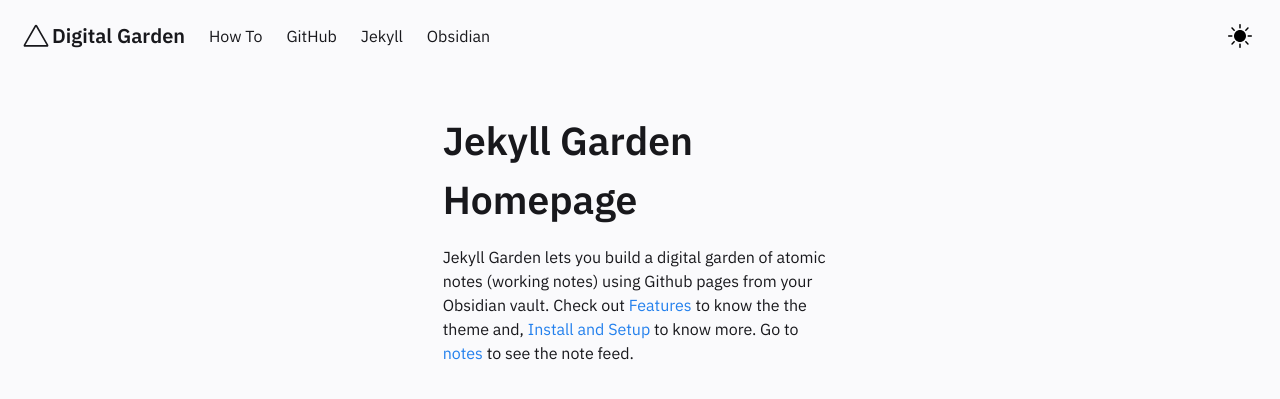
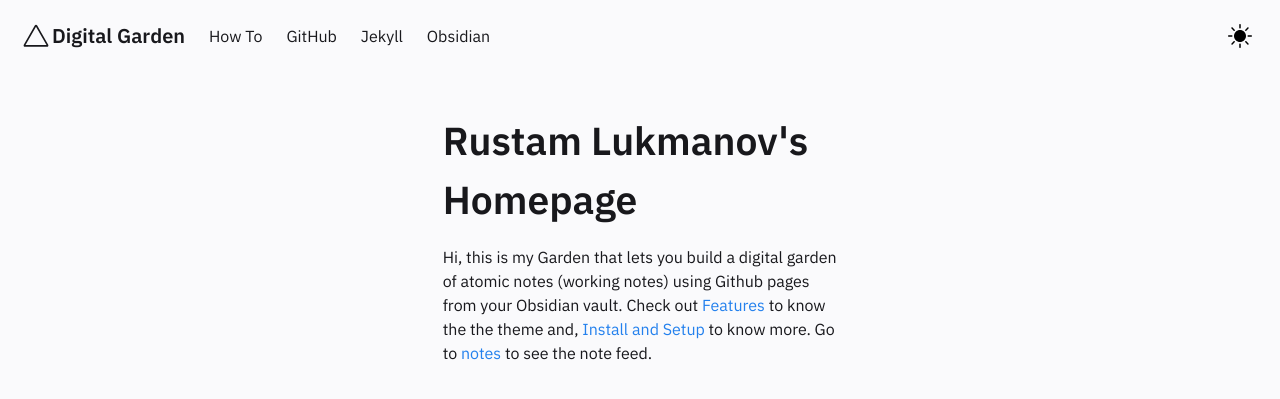
Before and after one commit to Lukmanovr/lukmanovr.github.io, a Jekyll site: the page built from pages/index.md, in a window 1280 px wide. Shown: the top 399 px of the page. Built offline with Jekyll 4.4.1, drawn with Linux system fonts in a browser that asks for light colours.

Commit message:
Update Homepage.html

```diff
--- a/_includes/Homepage.html
+++ b/_includes/Homepage.html
@@ -1,9 +1,9 @@
 <div class="column is-4">
     <div class="block homeblock">
-    <h1>Jekyll Garden Homepage</h1>
+    <h1>Rustam Lukmanov's Homepage</h1>
 
     <p>
-        Jekyll Garden lets you build a digital garden of atomic notes (working notes) using Github pages from your Obsidian vault.
+        Hi, this is my Garden that lets you build a digital garden of atomic notes (working notes) using Github pages from your Obsidian vault.
         Check out <a href="../posts/how-to">Features </a> to know the the theme and, <a href="../posts/how-to"> Install and Setup </a> to know more.
         Go to <a href="../notes"> notes </a> to see the note feed.
     </p>
```
